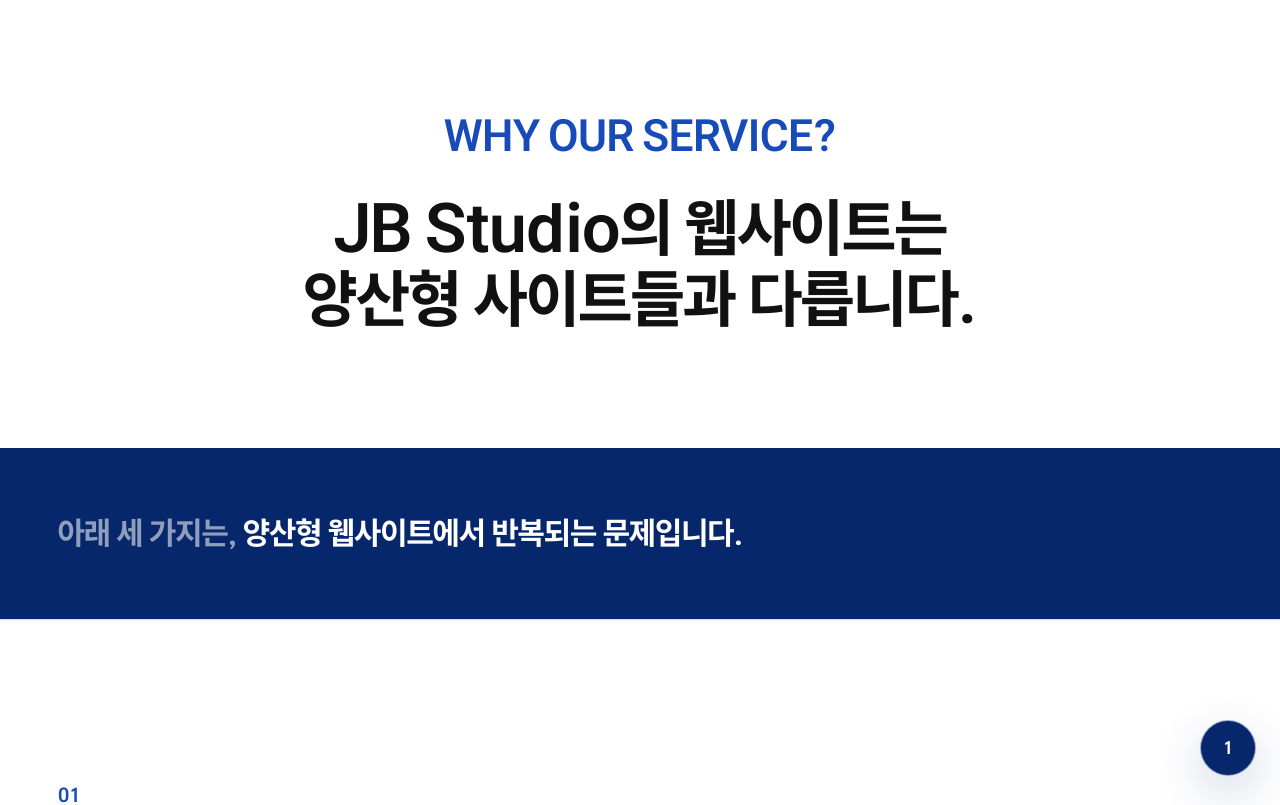
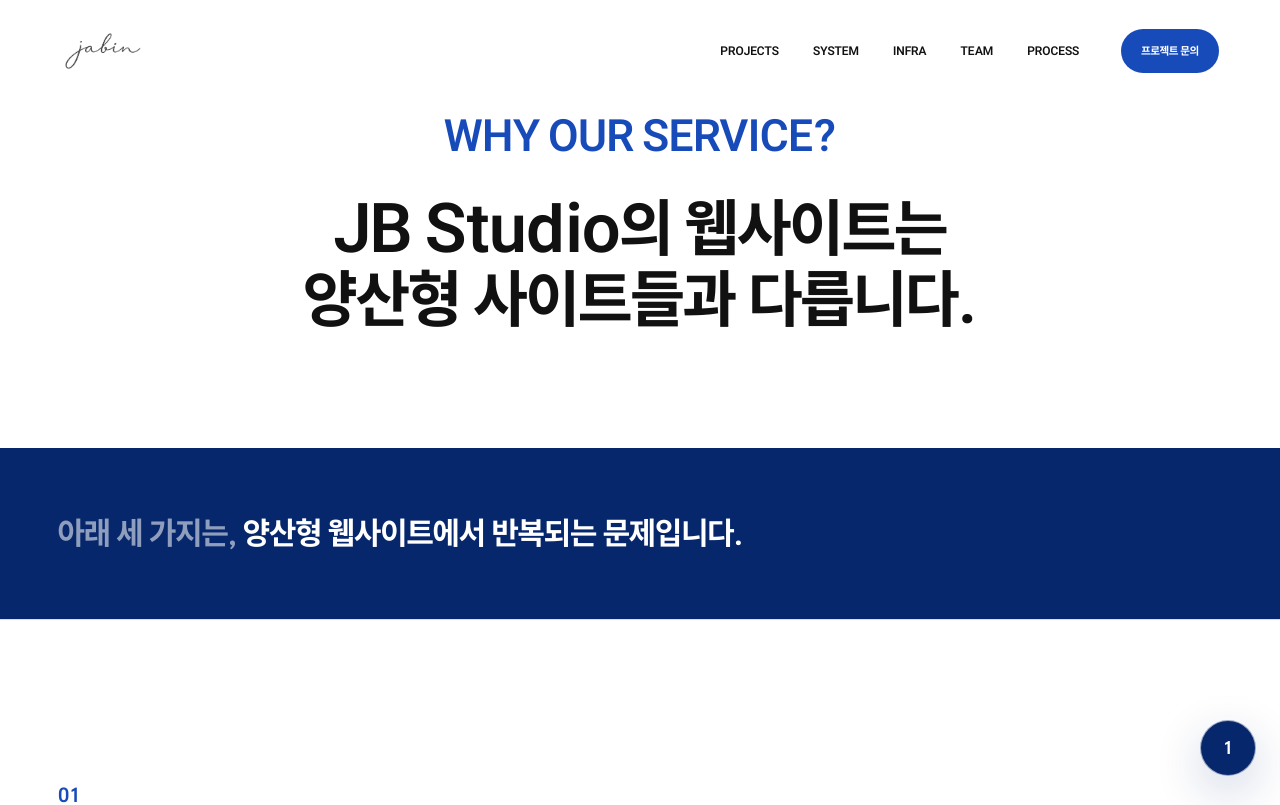
Before and after one commit to ChoiTheCreator/Studio-Jabin-HP, a Next.js app: page /why-our-service in a window 1280 px wide. Shown: the top 805 px of the page. Built offline with nearby package versions, Linux system fonts and the light colour scheme.

Commit message:
<Refactor> WHY OUR SERVICE 공통 헤더와 푸터 적용

```diff
--- a/src/app/why-our-service/page.tsx
+++ b/src/app/why-our-service/page.tsx
@@ -1,5 +1,7 @@
 import type { Metadata } from "next";
 
+import { SiteFooter } from "@/features/home/components/SiteFooter";
+import { SiteHeader } from "@/features/home/components/SiteHeader";
 import { WhyOurServicePage } from "@/features/why-our-service/WhyOurServicePage";
 
 export const metadata: Metadata = {
@@ -9,5 +11,13 @@
 };
 
 export default function Page() {
-  return <WhyOurServicePage />;
+  return (
+    <>
+      <SiteHeader anchorPrefix="/" initialTone="light" />
+      <WhyOurServicePage />
+      <div className="relative z-[60]">
+        <SiteFooter />
+      </div>
+    </>
+  );
 }
--- a/src/features/home/components/SiteHeader.tsx
+++ b/src/features/home/components/SiteHeader.tsx
@@ -9,9 +9,16 @@
 import { brand } from "@/config/brand";
 import { navigation } from "../home.content";
 
-export function SiteHeader() {
+type SiteHeaderProps = {
+  anchorPrefix?: "" | "/";
+  initialTone?: "dark" | "light";
+};
+
+export function SiteHeader({ anchorPrefix = "", initialTone = "dark" }: SiteHeaderProps = {}) {
   const [scrolled, setScrolled] = useState(false);
   const [menuOpen, setMenuOpen] = useState(false);
+  const usesLightTone = scrolled || (initialTone === "light" && !menuOpen);
+  const homeAnchor = (hash: string) => `${anchorPrefix}${hash}`;
 
   useEffect(() => {
     const onScroll = () => setScrolled(window.scrollY > 48);
@@ -35,9 +42,9 @@
   return (
     <>
       <header
-        className={`pointer-events-none fixed top-0 left-0 z-[100] w-full animate-header-enter px-5 pb-4 text-white transition-[padding] duration-[550ms] motion-reduce:animate-none sm:px-8 lg:px-12 ${easeOut} ${
-          scrolled ? "pt-2.5" : "pt-4 lg:pt-[22px]"
-        }`}
+        className={`pointer-events-none fixed top-0 left-0 z-[100] w-full animate-header-enter px-5 pb-4 transition-[padding,color] duration-[550ms] motion-reduce:animate-none sm:px-8 lg:px-12 ${easeOut} ${
+          usesLightTone ? "text-navy-ink" : "text-white"
+        } ${scrolled ? "pt-2.5" : "pt-4 lg:pt-[22px]"}`}
       >
         <div
           className={`pointer-events-auto mx-auto flex items-center justify-between border transition-[width,height,padding,border-color,background-color,box-shadow,color] duration-[550ms] ${easeOut} ${
@@ -47,13 +54,13 @@
           }`}
         >
           <Link
-            href="#top"
+            href={homeAnchor("#top")}
             className="inline-flex min-h-11 w-[84px] items-center"
             aria-label={`${brand.name} 홈`}
           >
             <Image
               className={`h-auto w-[84px] transition-[filter] duration-300 ${
-                scrolled ? "filter-none" : "brightness-0 invert"
+                usesLightTone ? "filter-none" : "brightness-0 invert"
               }`}
               src={brand.assets.logoWord}
               alt=""
@@ -71,7 +78,7 @@
             {navigation.map((item) => (
               <Link
                 key={item.href}
-                href={item.href}
+                href={homeAnchor(item.href)}
                 className="relative py-3.5 text-[12px] font-bold after:absolute after:right-0 after:bottom-2.5 after:left-0 after:h-px after:origin-right after:scale-x-0 after:bg-current after:transition-transform after:duration-300 hover:after:origin-left hover:after:scale-x-100 focus-visible:after:origin-left focus-visible:after:scale-x-100"
               >
                 {item.label}
@@ -82,11 +89,11 @@
           <div className="flex items-center gap-1">
             <Link
               className={`inline-flex min-h-10 items-center justify-center rounded-full px-[15px] text-[12px] font-bold transition-[transform,background-color] duration-200 lg:min-h-11 lg:px-5 ${easeOut} ${
-                scrolled
+                usesLightTone
                   ? "bg-navy-primary text-white hover:-translate-y-0.5 hover:bg-navy-deep"
                   : "bg-white text-navy-deep hover:-translate-y-0.5 hover:bg-navy-tint"
               }`}
-              href="#contact"
+              href={homeAnchor("#contact")}
             >
               프로젝트 문의
             </Link>
@@ -132,7 +139,7 @@
           {navigation.map((item, index) => (
             <Link
               key={item.href}
-              href={item.href}
+              href={homeAnchor(item.href)}
               className="flex min-h-14 items-center gap-[18px] border-b border-white/20 text-[24px] font-bold sm:min-h-[68px] sm:text-[28px]"
               onClick={() => setMenuOpen(false)}
             >
@@ -142,7 +149,7 @@
           ))}
           <Link
             className="mt-auto grid min-h-[52px] place-items-center rounded-full bg-white font-bold text-navy-deep"
-            href="#contact"
+            href={homeAnchor("#contact")}
             onClick={() => setMenuOpen(false)}
           >
             프로젝트 문의
```
